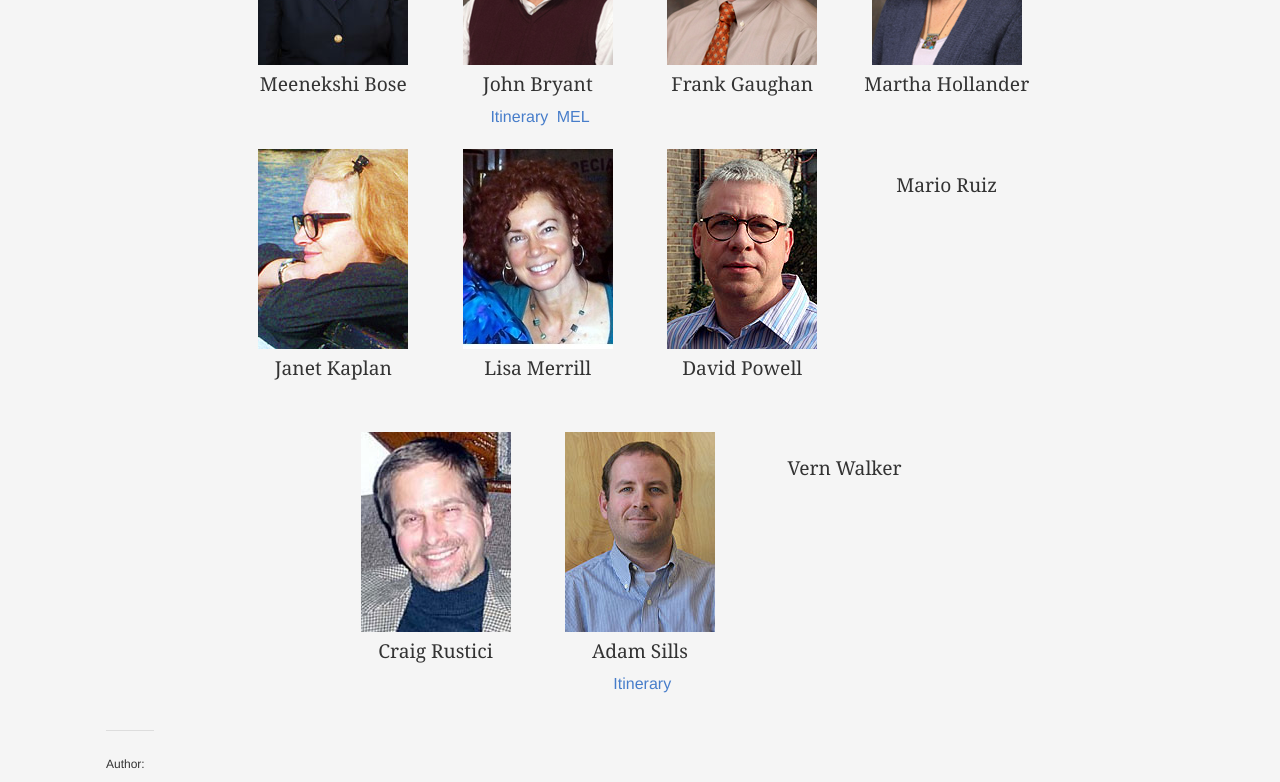
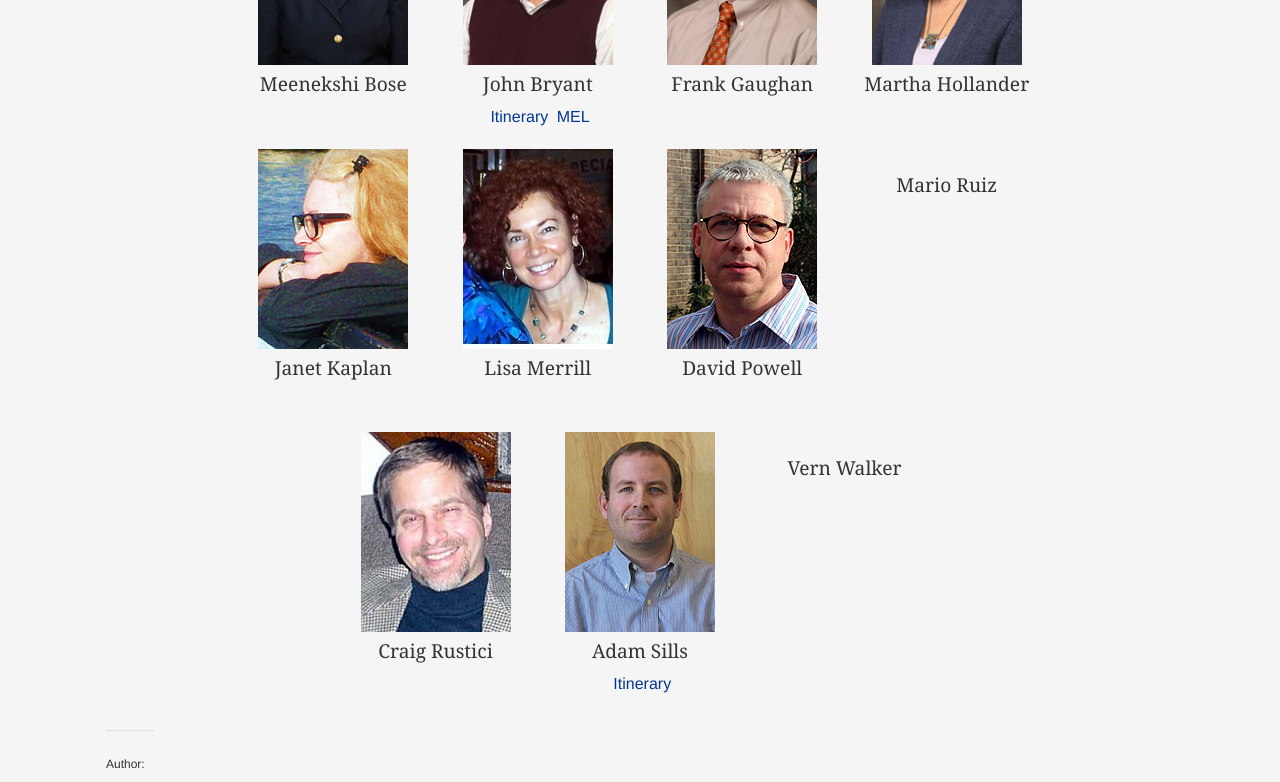
Before and after one commit to hofstra/drc, a Jekyll site: the page built from people.html, in a window 1280 px wide. Shown: the part 372-1154 px from the top of the page. Built offline with Jekyll 4.4.1, drawn with Linux system fonts in a browser that asks for light colours; nearby versions of some CDN libraries.

Commit message:
Tweaked homepage cards to reinforce grid alignment.

```diff
--- a/_sass/_layout.scss
+++ b/_sass/_layout.scss
@@ -159,6 +159,15 @@
     position: relative;
     position: relative;
 
+    @include media($large-screen) {
+        background-color: white;
+        &:first-child {
+            margin-right: 5px;
+        }
+        &:last-child {
+            margin-left: 5px;
+        }
+    }
 
     .card-image {
         overflow: hidden;
@@ -175,13 +184,16 @@
 
     .card-header {
         @include transition (all 0.2s ease-in-out);
-        background-color: $card-header-background;
+        //background-color: $card-header-background;
         //border-bottom: $card-border;
         border-radius: $base-border-radius $base-border-radius 0 0;
         color: $base-accent-color;
         font-weight: bold;
         line-height: 1.5em;
         padding: ($base-spacing / 3) ($base-spacing / 2);
+    }
+    &:hover .card-header {
+        text-decoration: underline;
     }
 
     .card-copy {
@@ -223,7 +235,7 @@
     $base-border-radius: 3px !default;
     $base-line-height: 1.5em !default;
     $base-spacing: 1.5em !default;
-    $base-accent-color: #477DCA !default;
+    //$base-accent-color: #477DCA !default;
     $base-link-color: $base-accent-color !default;
     $dark-gray: #333 !default;
     $light-gray: #DDD !default;
@@ -916,5 +928,8 @@
             margin-right: 2px;
             margin-left: 2px;
         }
+        a {
+            color: $base-accent-color;
+        }
     }
 }
```
